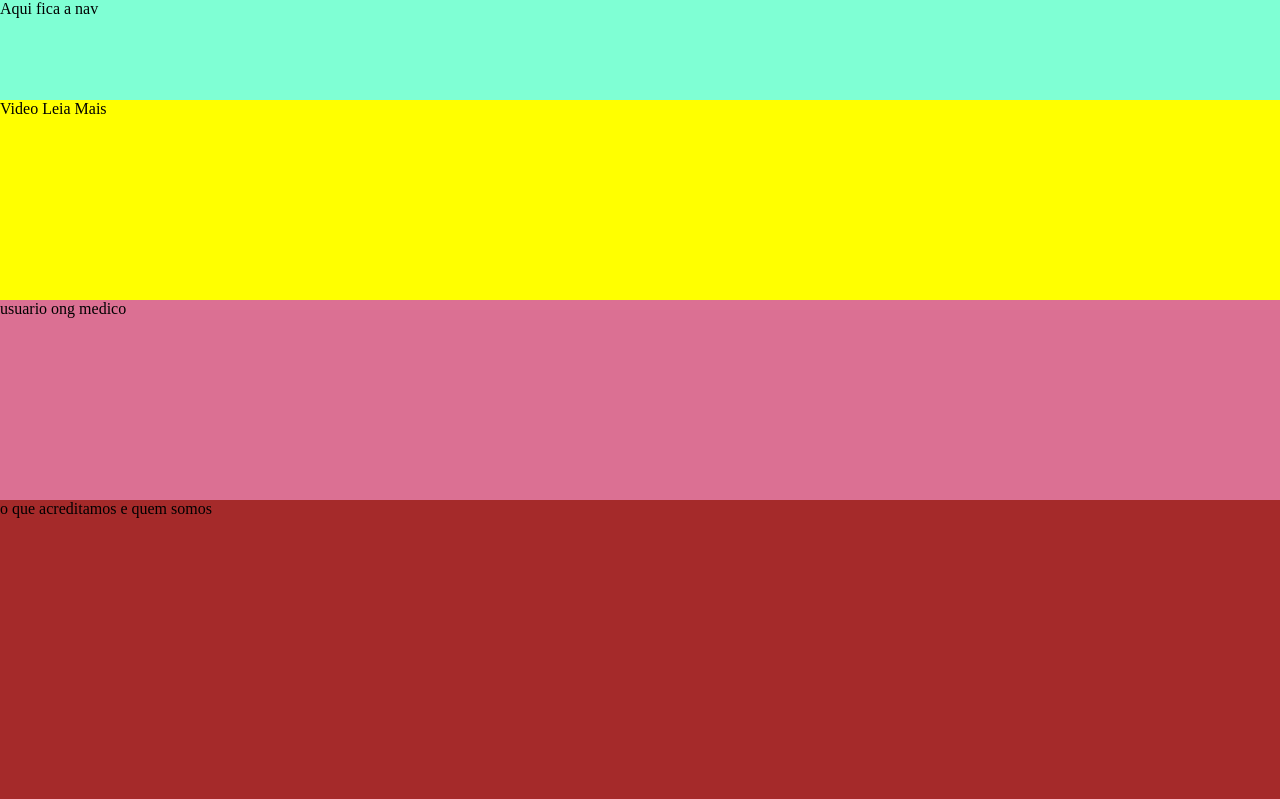
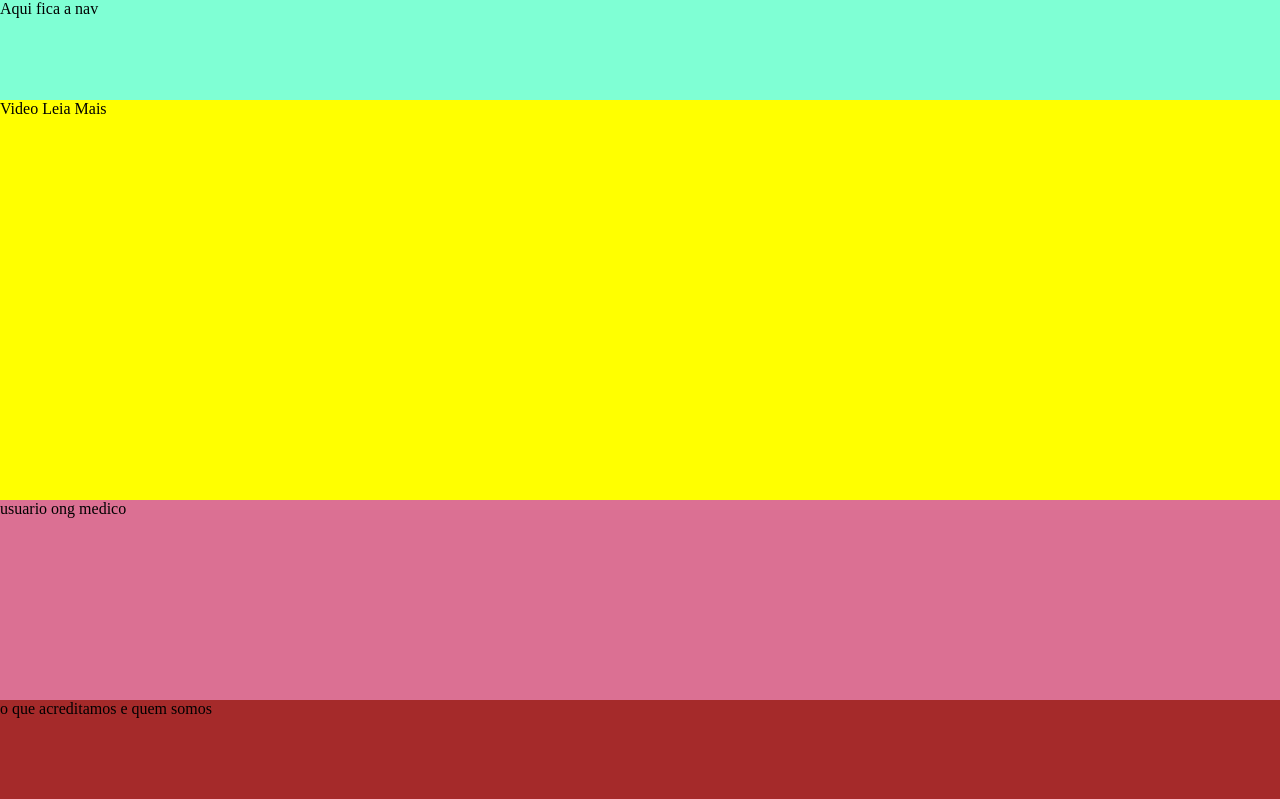
Before and after one commit to vanmtv/dr-ella, a Django app: page / in a window 1280 px wide. Shown: the top 799 px of the page. Run offline with Django 3.2, Linux system fonts and the light colour scheme.

Commit message:
Adicionar css da home

```diff
--- a/app/static/css/home-style.css
+++ b/app/static/css/home-style.css
@@ -1,6 +1,6 @@
 .leia-mais{
     background-color: yellow;
-    height: 200px;
+    height: 400px;
 }
 
 .vantagens{
```
